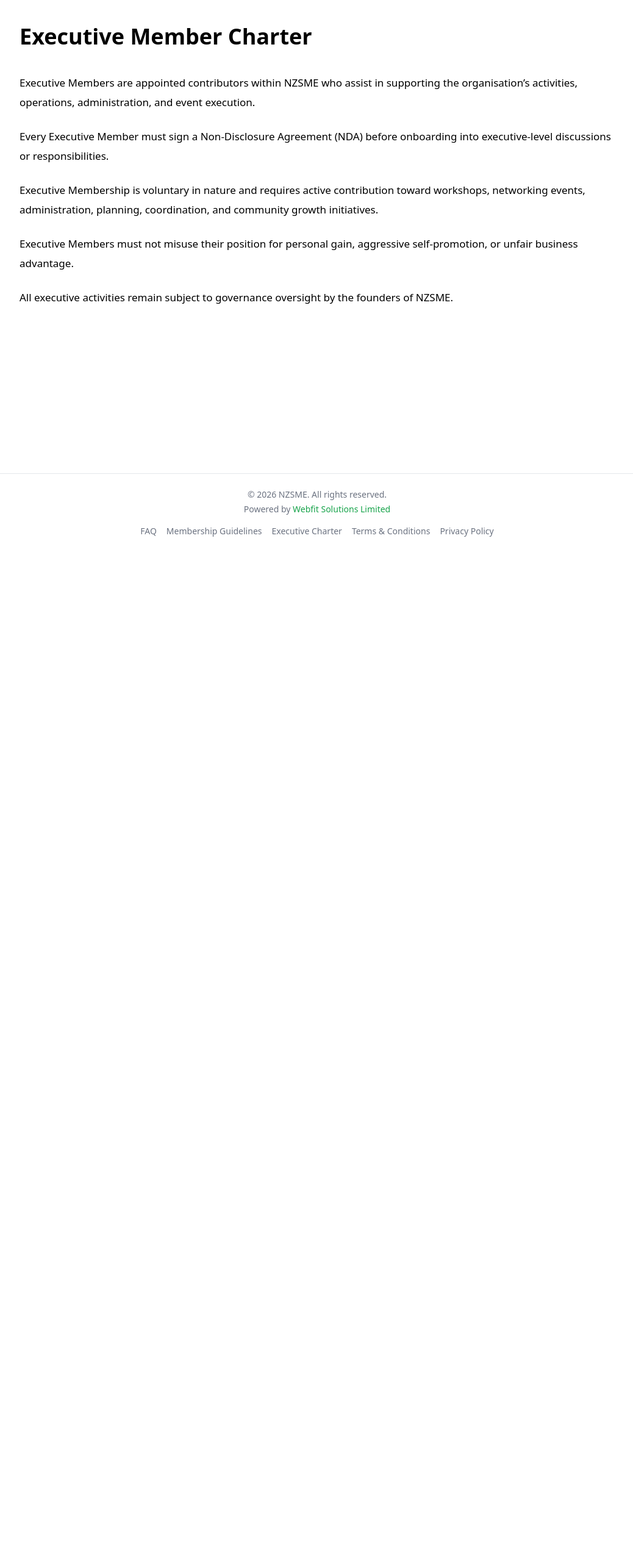
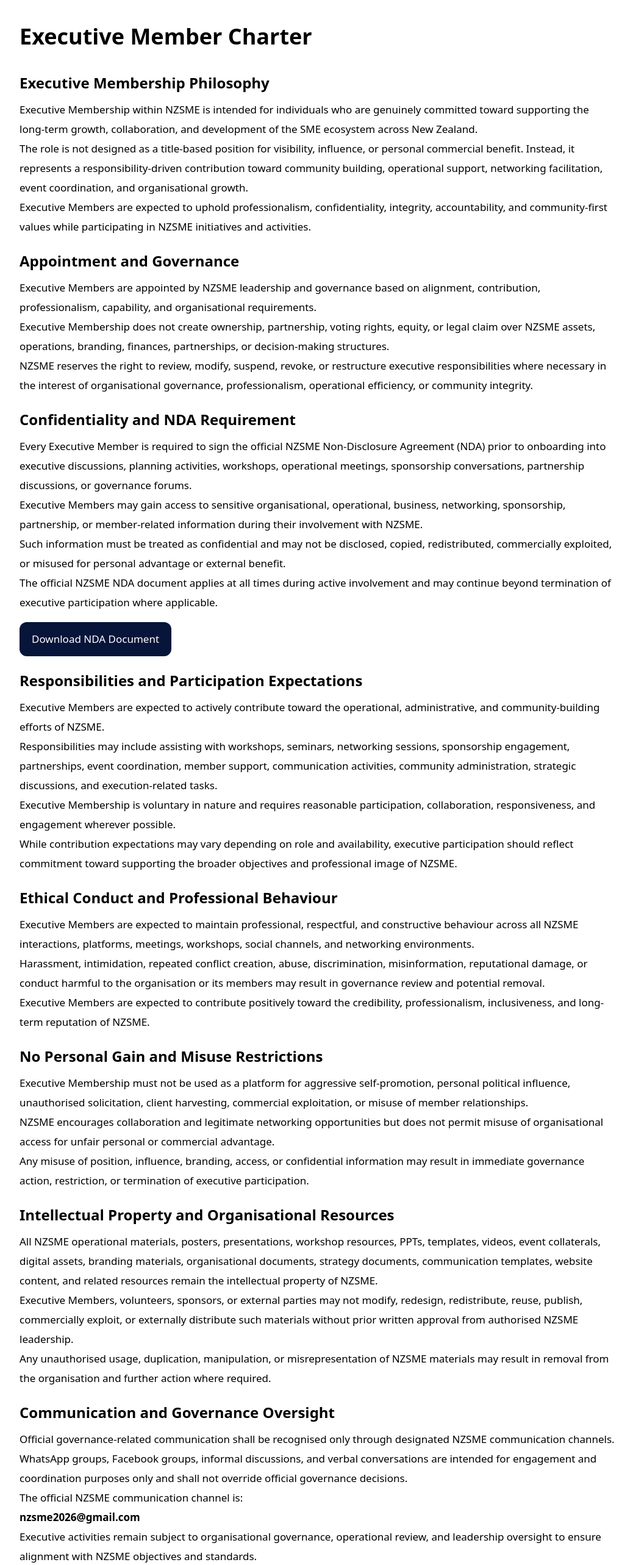
Before and after one commit to nzsme2026/nzsme, a Next.js app: page /executive-charter in a window 1280 px wide. Shown: the part 120-2686 px from the top of the page at 61% size, without its empty margins (120-1158 px from the left). Before the commit the page ends 1025 px from the top, so only its background shows below. Built offline with nearby package versions, Linux system fonts and the light colour scheme.

Commit message:
Enhanced governance pages and added NDA document

```diff
--- a/app/executive-charter/page.tsx
+++ b/app/executive-charter/page.tsx
@@ -4,32 +4,236 @@
   return (
     <LegalPageLayout title="Executive Member Charter">
 
+      <section>
+        <h2 className="text-2xl font-semibold mb-3">
+          Executive Membership Philosophy
+        </h2>
+
         <p>
-        Executive Members are appointed contributors within NZSME who assist in
-        supporting the organisation’s activities, operations, administration,
-        and event execution.
+          Executive Membership within NZSME is intended for individuals who are
+          genuinely committed toward supporting the long-term growth,
+          collaboration, and development of the SME ecosystem across New
+          Zealand.
         </p>
 
         <p>
-        Every Executive Member must sign a Non-Disclosure Agreement (NDA)
-        before onboarding into executive-level discussions or responsibilities.
+          The role is not designed as a title-based position for visibility,
+          influence, or personal commercial benefit. Instead, it represents a
+          responsibility-driven contribution toward community building,
+          operational support, networking facilitation, event coordination, and
+          organisational growth.
         </p>
 
         <p>
-        Executive Membership is voluntary in nature and requires active
-        contribution toward workshops, networking events, administration,
-        planning, coordination, and community growth initiatives.
+          Executive Members are expected to uphold professionalism,
+          confidentiality, integrity, accountability, and community-first values
+          while participating in NZSME initiatives and activities.
+        </p>
+      </section>
+
+      <section>
+        <h2 className="text-2xl font-semibold mb-3">
+          Appointment and Governance
+        </h2>
+
+        <p>
+          Executive Members are appointed by NZSME leadership and governance
+          based on alignment, contribution, professionalism, capability, and
+          organisational requirements.
         </p>
 
         <p>
-        Executive Members must not misuse their position for personal gain,
-        aggressive self-promotion, or unfair business advantage.
+          Executive Membership does not create ownership, partnership, voting
+          rights, equity, or legal claim over NZSME assets, operations,
+          branding, finances, partnerships, or decision-making structures.
         </p>
 
         <p>
-        All executive activities remain subject to governance oversight by the
-        founders of NZSME.
+          NZSME reserves the right to review, modify, suspend, revoke, or
+          restructure executive responsibilities where necessary in the interest
+          of organisational governance, professionalism, operational efficiency,
+          or community integrity.
         </p>
+      </section>
+
+      <section>
+        <h2 className="text-2xl font-semibold mb-3">
+          Confidentiality and NDA Requirement
+        </h2>
+
+        <p>
+          Every Executive Member is required to sign the official NZSME
+          Non-Disclosure Agreement (NDA) prior to onboarding into executive
+          discussions, planning activities, workshops, operational meetings,
+          sponsorship conversations, partnership discussions, or governance
+          forums.
+        </p>
+
+        <p>
+          Executive Members may gain access to sensitive organisational,
+          operational, business, networking, sponsorship, partnership, or
+          member-related information during their involvement with NZSME.
+        </p>
+
+        <p>
+          Such information must be treated as confidential and may not be
+          disclosed, copied, redistributed, commercially exploited, or misused
+          for personal advantage or external benefit.
+        </p>
+
+        <p>
+          The official NZSME NDA document applies at all times during active
+          involvement and may continue beyond termination of executive
+          participation where applicable.
+        </p>
+
+        <div className="mt-4">
+          <a
+            href="/NDA NZSME.pdf"
+            target="_blank"
+            rel="noopener noreferrer"
+            className="inline-flex bg-[#07153a] text-white px-5 py-3 rounded-xl hover:bg-[#0b2361] transition"
+          >
+            Download NDA Document
+          </a>
+        </div>
+      </section>
+
+      <section>
+        <h2 className="text-2xl font-semibold mb-3">
+          Responsibilities and Participation Expectations
+        </h2>
+
+        <p>
+          Executive Members are expected to actively contribute toward the
+          operational, administrative, and community-building efforts of NZSME.
+        </p>
+
+        <p>
+          Responsibilities may include assisting with workshops, seminars,
+          networking sessions, sponsorship engagement, partnerships, event
+          coordination, member support, communication activities, community
+          administration, strategic discussions, and execution-related tasks.
+        </p>
+
+        <p>
+          Executive Membership is voluntary in nature and requires reasonable
+          participation, collaboration, responsiveness, and engagement wherever
+          possible.
+        </p>
+
+        <p>
+          While contribution expectations may vary depending on role and
+          availability, executive participation should reflect commitment toward
+          supporting the broader objectives and professional image of NZSME.
+        </p>
+      </section>
+
+      <section>
+        <h2 className="text-2xl font-semibold mb-3">
+          Ethical Conduct and Professional Behaviour
+        </h2>
+
+        <p>
+          Executive Members are expected to maintain professional, respectful,
+          and constructive behaviour across all NZSME interactions, platforms,
+          meetings, workshops, social channels, and networking environments.
+        </p>
+
+        <p>
+          Harassment, intimidation, repeated conflict creation, abuse,
+          discrimination, misinformation, reputational damage, or conduct
+          harmful to the organisation or its members may result in governance
+          review and potential removal.
+        </p>
+
+        <p>
+          Executive Members are expected to contribute positively toward the
+          credibility, professionalism, inclusiveness, and long-term reputation
+          of NZSME.
+        </p>
+      </section>
+
+      <section>
+        <h2 className="text-2xl font-semibold mb-3">
+          No Personal Gain and Misuse Restrictions
+        </h2>
+
+        <p>
+          Executive Membership must not be used as a platform for aggressive
+          self-promotion, personal political influence, unauthorised
+          solicitation, client harvesting, commercial exploitation, or misuse
+          of member relationships.
+        </p>
+
+        <p>
+          NZSME encourages collaboration and legitimate networking opportunities
+          but does not permit misuse of organisational access for unfair
+          personal or commercial advantage.
+        </p>
+
+        <p>
+          Any misuse of position, influence, branding, access, or confidential
+          information may result in immediate governance action, restriction, or
+          termination of executive participation.
+        </p>
+      </section>
+
+      <section>
+        <h2 className="text-2xl font-semibold mb-3">
+          Intellectual Property and Organisational Resources
+        </h2>
+
+        <p>
+          All NZSME operational materials, posters, presentations, workshop
+          resources, PPTs, templates, videos, event collaterals, digital
+          assets, branding materials, organisational documents, strategy
+          documents, communication templates, website content, and related
+          resources remain the intellectual property of NZSME.
+        </p>
+
+        <p>
+          Executive Members, volunteers, sponsors, or external parties may not
+          modify, redesign, redistribute, reuse, publish, commercially exploit,
+          or externally distribute such materials without prior written approval
+          from authorised NZSME leadership.
+        </p>
+
+        <p>
+          Any unauthorised usage, duplication, manipulation, or
+          misrepresentation of NZSME materials may result in removal from the
+          organisation and further action where required.
+        </p>
+      </section>
+
+      <section>
+        <h2 className="text-2xl font-semibold mb-3">
+          Communication and Governance Oversight
+        </h2>
+
+        <p>
+          Official governance-related communication shall be recognised only
+          through designated NZSME communication channels.
+        </p>
+
+        <p>
+          WhatsApp groups, Facebook groups, informal discussions, and verbal
+          conversations are intended for engagement and coordination purposes
+          only and shall not override official governance decisions.
+        </p>
+
+        <p>
+          The official NZSME communication channel is:
+          <br />
+          <strong>nzsme2026@gmail.com</strong>
+        </p>
+
+        <p>
+          Executive activities remain subject to organisational governance,
+          operational review, and leadership oversight to ensure alignment with
+          NZSME objectives and standards.
+        </p>
+      </section>
 
     </LegalPageLayout>
   );
```
Also changed, not shown: 1 other file (tests, documents, lock files or other folders). Lines whose indentation alone changed are shown as unchanged.
